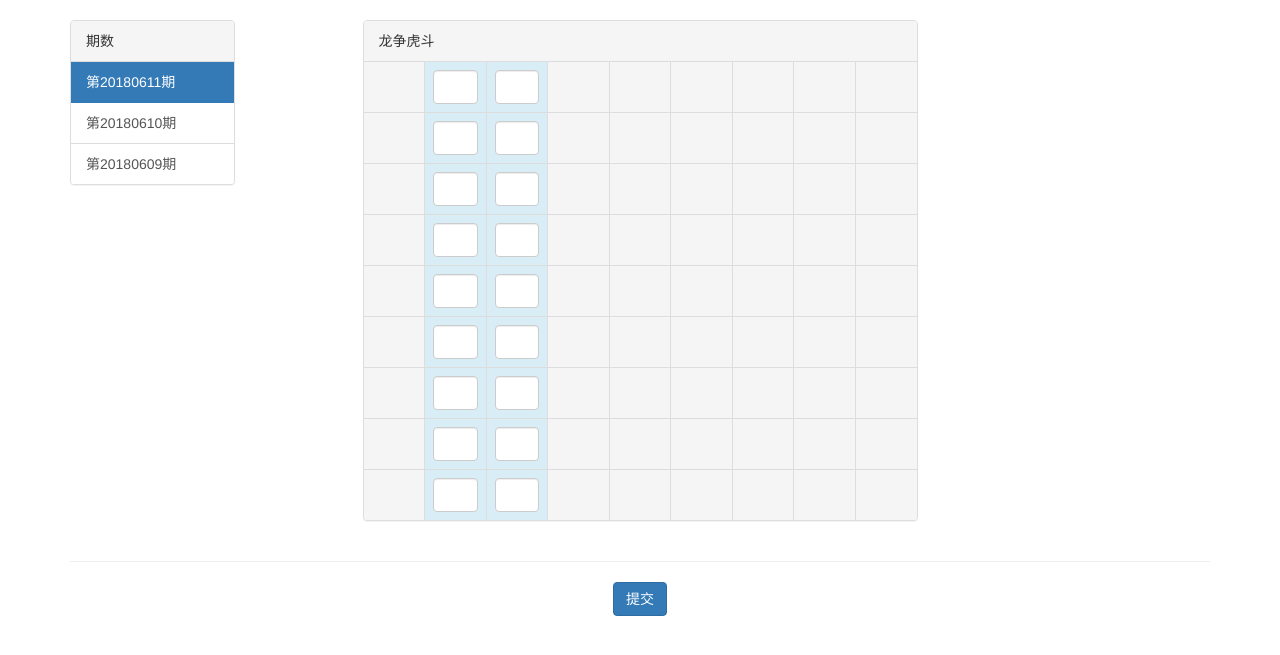
After one commit to singi2016cn/free_coding, a PHP site: page /vue.html in a window 1280 px wide. The commit adds this page. Shown: the top 655 px of the page. Run offline with PHP 8.4, Linux system fonts and the light colour scheme.

Commit message:
add vue.html

```diff
--- a/singi-adventure/func.php
+++ b/singi-adventure/func.php
@@ -15,7 +15,9 @@ if (!function_exists('make_name')) {
      */
     function make_name()
     {
-        return Faker\Factory::create()->name;
+        $faker = new Faker\Generator();
+        $faker->addProvider(new Faker\Provider\zh_CN\Person($faker));
+        return $faker->name;
     }
 }
 
--- /dev/null
+++ b/vue.html
@@ -0,0 +1,184 @@
+<!DOCTYPE html>
+<html lang="zh-CN">
+<head>
+    <meta charset="UTF-8">
+    <title>Title</title>
+    <link href="https://cdn.bootcss.com/bootstrap/3.3.7/css/bootstrap.min.css" rel="stylesheet">
+    <style>
+        td {
+            width:  50px;
+        }
+    </style>
+</head>
+
+<body>
+<div id="app" style="margin-top: 20px">
+    <form action="">
+        <div class="container">
+            <div class="row">
+                <div class="col-md-2">
+                    <div class="panel panel-default">
+                        <div class="panel-heading">期数</div>
+                        <div class="list-group">
+                            <a href="#" class="list-group-item active">第20180611期</a>
+                            <a href="#" class="list-group-item">第20180610期</a>
+                            <a href="#" class="list-group-item">第20180609期</a>
+                        </div>
+                    </div>
+                </div>
+                <div class="col-md-6 col-sm-offset-1" >
+                    <div class="panel panel-default">
+                        <div class="panel-heading">龙争虎斗</div>
+                        <table class="table table-bordered">
+                            <tr>
+                                <td class="active"></td>
+                                <td class="info"><input v-on:click="word_tips" v-on:blur="tips" type="text" name="cell_12" id="cell_12" class="form-control" minlength="1" maxlength="1"></td>
+                                <td class="info"><input type="text" name="cell_13" id="cell_13" class="form-control" minlength="1" maxlength="1"></td>
+                                <td class="active"></td>
+                                <td class="active"></td>
+                                <td class="active"></td>
+                                <td class="active"></td>
+                                <td class="active"></td>
+                                <td class="active"></td>
+                            </tr>
+                            <tr>
+                                <td class="active"></td>
+                                <td class="info"><input type="text" name="cell_12" id="cell_22" class="form-control" minlength="1" maxlength="1"></td>
+                                <td class="info"><input type="text" name="cell_13" id="cell_23" class="form-control" minlength="1" maxlength="1"></td>
+                                <td class="active"></td>
+                                <td class="active"></td>
+                                <td class="active"></td>
+                                <td class="active"></td>
+                                <td class="active"></td>
+                                <td class="active"></td>
+                            </tr>
+                            <tr>
+                                <td class="active"></td>
+                                <td class="info"><input type="text" name="cell_12" id="cell_32" class="form-control" minlength="1" maxlength="1"></td>
+                                <td class="info"><input type="text" name="cell_13" id="cell_33" class="form-control" minlength="1" maxlength="1"></td>
+                                <td class="active"></td>
+                                <td class="active"></td>
+                                <td class="active"></td>
+                                <td class="active"></td>
+                                <td class="active"></td>
+                                <td class="active"></td>
+                            </tr>
+                            <tr>
+                                <td class="active"></td>
+                                <td class="info"><input type="text" name="cell_12" id="cell_42" class="form-control" minlength="1" maxlength="1"></td>
+                                <td class="info"><input type="text" name="cell_13" id="cell_43" class="form-control" minlength="1" maxlength="1"></td>
+                                <td class="active"></td>
+                                <td class="active"></td>
+                                <td class="active"></td>
+                                <td class="active"></td>
+                                <td class="active"></td>
+                                <td class="active"></td>
+                            </tr>
+                            <tr>
+                                <td class="active"></td>
+                                <td class="info"><input type="text" name="cell_12" id="cell_52" class="form-control" minlength="1" maxlength="1"></td>
+                                <td class="info"><input type="text" name="cell_13" id="cell_53" class="form-control" minlength="1" maxlength="1"></td>
+                                <td class="active"></td>
+                                <td class="active"></td>
+                                <td class="active"></td>
+                                <td class="active"></td>
+                                <td class="active"></td>
+                                <td class="active"></td>
+                            </tr>
+                            <tr>
+                                <td class="active"></td>
+                                <td class="info"><input type="text" name="cell_12" id="cell_62" class="form-control" minlength="1" maxlength="1"></td>
+                                <td class="info"><input type="text" name="cell_13" id="cell_63" class="form-control" minlength="1" maxlength="1"></td>
+                                <td class="active"></td>
+                                <td class="active"></td>
+                                <td class="active"></td>
+                                <td class="active"></td>
+                                <td class="active"></td>
+                                <td class="active"></td>
+                            </tr>
+                            <tr>
+                                <td class="active"></td>
+                                <td class="info"><input type="text" name="cell_12" id="cell_72" class="form-control" minlength="1" maxlength="1"></td>
+                                <td class="info"><input type="text" name="cell_13" id="cell_73" class="form-control" minlength="1" maxlength="1"></td>
+                                <td class="active"></td>
+                                <td class="active"></td>
+                                <td class="active"></td>
+                                <td class="active"></td>
+                                <td class="active"></td>
+                                <td class="active"></td>
+                            </tr>
+                            <tr>
+                                <td class="active"></td>
+                                <td class="info"><input type="text" name="cell_12" id="cell_82" class="form-control" minlength="1" maxlength="1"></td>
+                                <td class="info"><input type="text" name="cell_13" id="cell_83" class="form-control" minlength="1" maxlength="1"></td>
+                                <td class="active"></td>
+                                <td class="active"></td>
+                                <td class="active"></td>
+                                <td class="active"></td>
+                                <td class="active"></td>
+                                <td class="active"></td>
+                            </tr>
+                            <tr>
+                                <td class="active"></td>
+                                <td class="info"><input type="text" name="cell_12" id="cell_92" class="form-control" minlength="1" maxlength="1"></td>
+                                <td class="info"><input type="text" name="cell_13" id="cell_93" class="form-control" minlength="1" maxlength="1"></td>
+                                <td class="active"></td>
+                                <td class="active"></td>
+                                <td class="active"></td>
+                                <td class="active"></td>
+                                <td class="active"></td>
+                                <td class="active"></td>
+                            </tr>
+                        </table>
+                    </div>
+                </div>
+            </div>
+            <div class="row" v-if="seen">
+                <div class="col-md-6 col-md-offset-3">
+                    <div class="panel panel-default">
+                        <div class="panel-heading">提示</div>
+                        <div class="panel-body">
+                            横: {{ detail }}
+                        </div>
+                        <hr style="margin:0">
+                        <div class="panel-body">
+                            竖: {{ detail }}
+                        </div>
+                    </div>
+                </div>
+            </div>
+            <hr>
+            <div class="row text-center">
+                <input class="btn btn-primary" type="submit" value="提交">
+            </div>
+        </div>
+    </form>
+</div>
+
+
+
+
+<script src="https://cdn.bootcss.com/jquery/3.3.1/jquery.min.js"></script>
+<script src="https://cdn.bootcss.com/bootstrap/3.3.7/js/bootstrap.min.js"></script>
+<script src="https://cdn.jsdelivr.net/npm/vue/dist/vue.js"></script>
+<script>
+    var app = new Vue({
+        el: '#app',
+        data: {
+            detail:'',
+            seen : false
+        },
+        methods : {
+            word_tips : function(){
+                this.seen = true;
+                this.detail = '5555';
+            },
+            tips : function(){
+                this.seen = false;
+                this.detail = '';
+            }
+        }
+    })
+</script>
+</body>
+</html>
```
Also changed, not shown: faker/zh_cn.php (added, +14 -0 lines).
